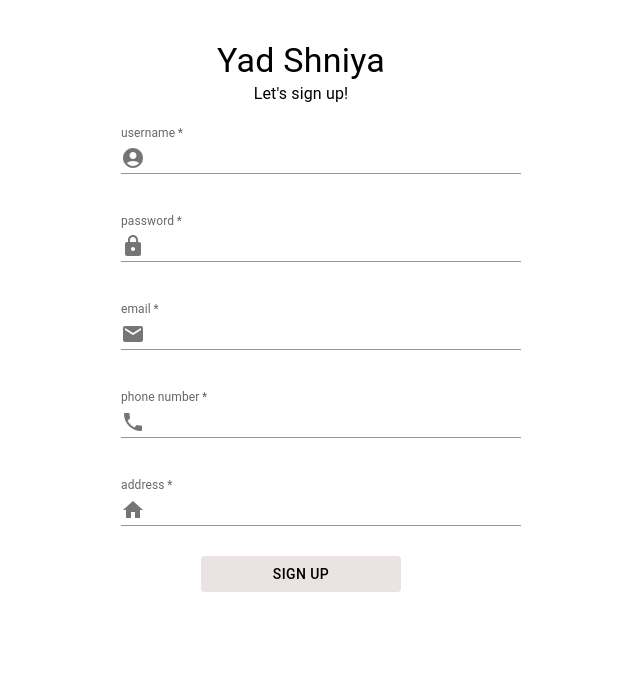
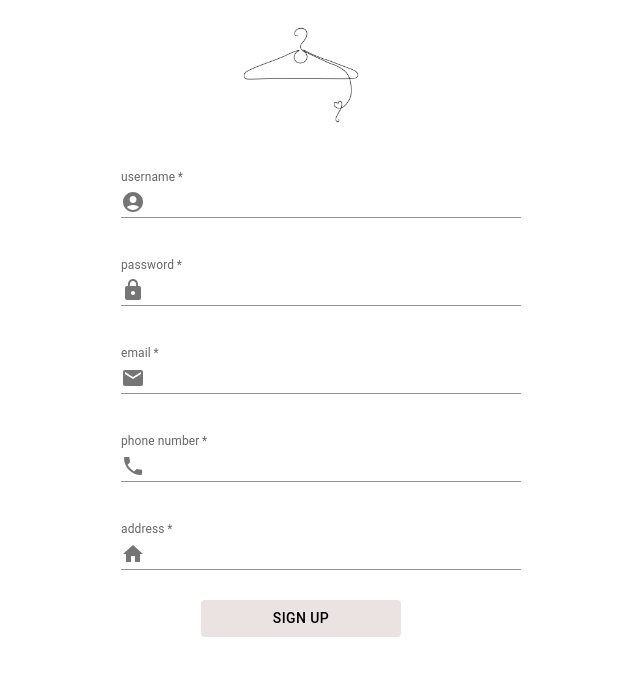
Before and after one commit to danielnissan1/myApp, a React (Create React App) app in the folder client/: page / in a window 1280 px wide. Both pictures are taken after a click on the button "SIGN UP". Shown: the top 676 px of the page, without its empty margins (339-979 px from the left). Built offline with nearby package versions, Linux system fonts and the light colour scheme.

Commit message:
add some styles

```diff
--- a/client/src/App.tsx
+++ b/client/src/App.tsx
@@ -48,6 +48,7 @@ const post: IPost = {
   isSold: true,
 };
 
+//maybe add the topbar+botoombar here above the right routes
 function App() {
   return (
     <Routes>
--- a/client/src/components/Login/login.tsx
+++ b/client/src/components/Login/login.tsx
@@ -70,6 +70,9 @@ const Login = () => {
           width: "450px",
           backgroundColor: "#ebe2e2",
           color: "black",
+          "&:hover": {
+            backgroundColor: "rgb(229, 212, 212)",
+          },
         }}
         onClick={login}
       >
@@ -82,6 +85,10 @@ const Login = () => {
             color: "rgb(192, 160, 160)",
             borderColor: "black",
             fontWeight: "bold",
+            "&:hover": {
+              backgroundColor: "transparent",
+              transform: "scale(1.1)",
+            },
           }}
           onClick={() => navigate(RoutesValues.REGISTER)}
         >
--- a/client/src/components/Login/register.tsx
+++ b/client/src/components/Login/register.tsx
@@ -13,6 +13,7 @@ import { zodResolver } from "@hookform/resolvers/zod";
 import { z } from "zod";
 import { useNavigate } from "react-router-dom";
 import { RoutesValues } from "../../consts/routes";
+import hangerImage from "/Users/noa/Desktop/Projects/Degree/webApplications/firstAssignment/myApp/client/src/assets/hanger.jpg";
 
 const schema = z.object({
   username: z.string().refine((value) => /^[A-Z]/.test(value), {
@@ -72,10 +73,7 @@ const Register = () => {
           alignItems: "center",
         }}
       >
-        <Typography variant="h4" mt="40px">
-          Yad Shniya
-        </Typography>
-        <Typography>Let's sign up!</Typography>
+        <img src={hangerImage} width={"150px"} />
         <form onSubmit={handleSubmit(onSignUp)}>
           <TextField
             fullWidth
@@ -169,6 +167,9 @@ const Register = () => {
                 backgroundColor: "#ebe2e2",
                 color: "black",
                 margin: "0 auto",
+                "&:hover": {
+                  backgroundColor: "rgb(229, 212, 212)",
+                },
               }}
             >
               sign up
```
